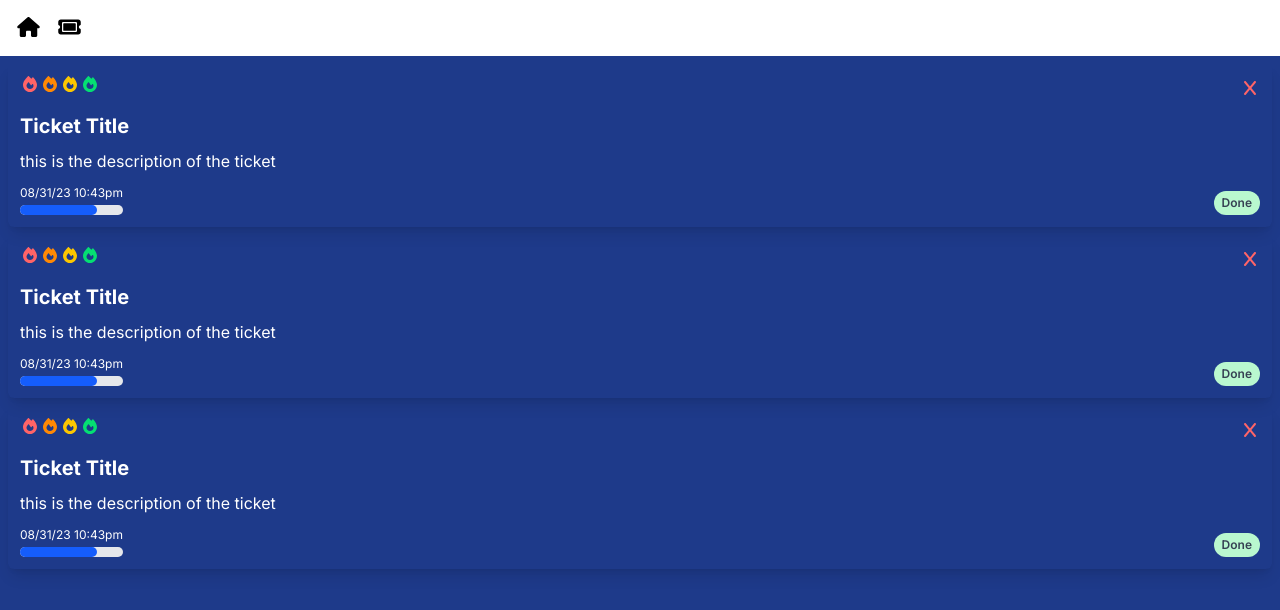
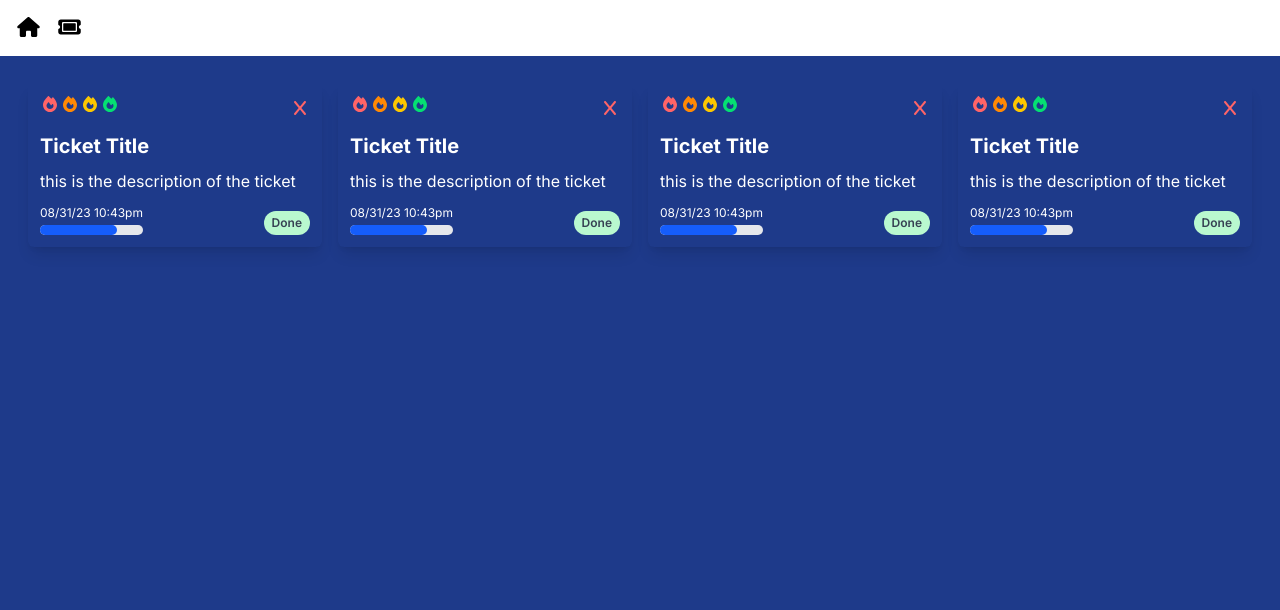
Before and after one commit to joedakwa/ticket-app, a Next.js app: page / in a window 1280 px wide. Shown: the top 610 px of the page. Built offline with nearby package versions, Linux system fonts and the light colour scheme.

Commit message:
modified page.jsx

```diff
--- a/app/page.jsx
+++ b/app/page.jsx
@@ -2,10 +2,13 @@
 
 const Dashboard = () => {
   return (
-    <div>
+    <div className="p-5">
+      <div className="lg:grid grid-cols-2 xl:grid-cols-4">
       <TicketCard />
       <TicketCard />
       <TicketCard />
+      <TicketCard />
+      </div>
     </div>
   );
 };
```
